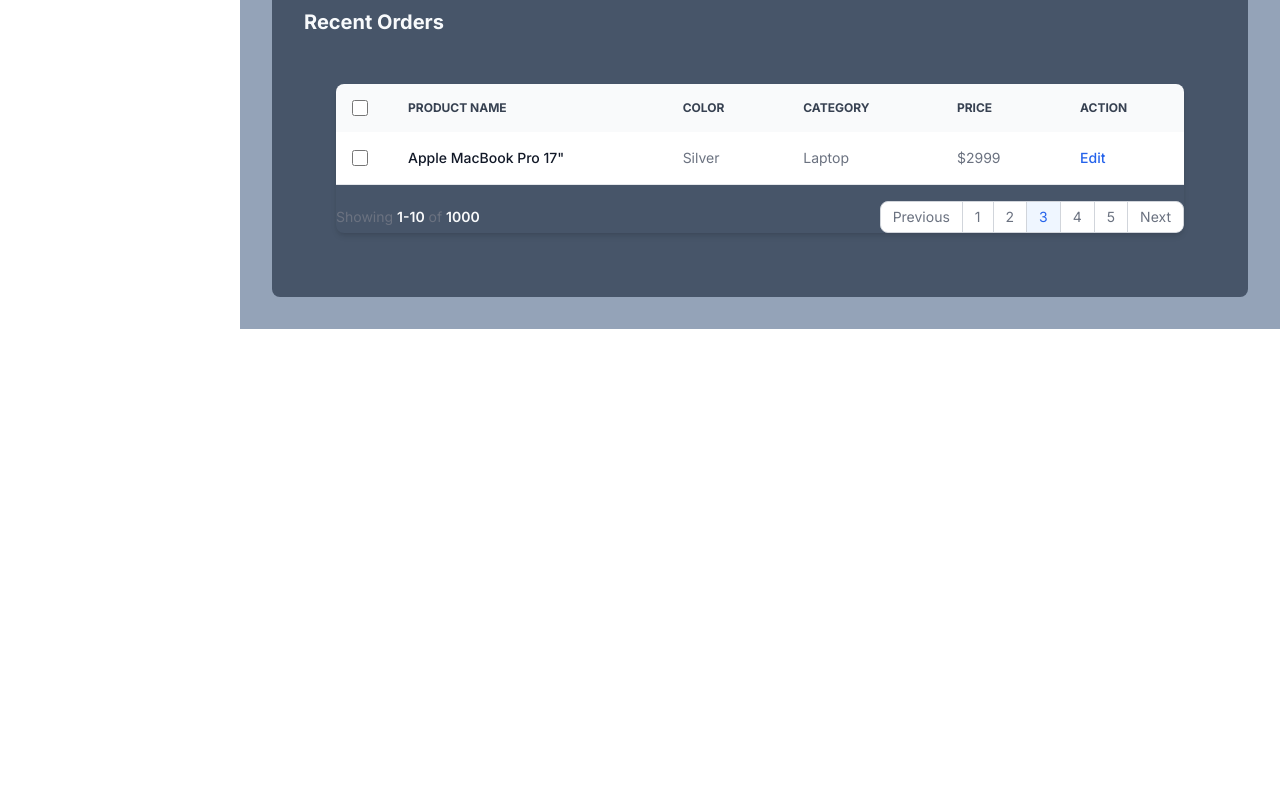
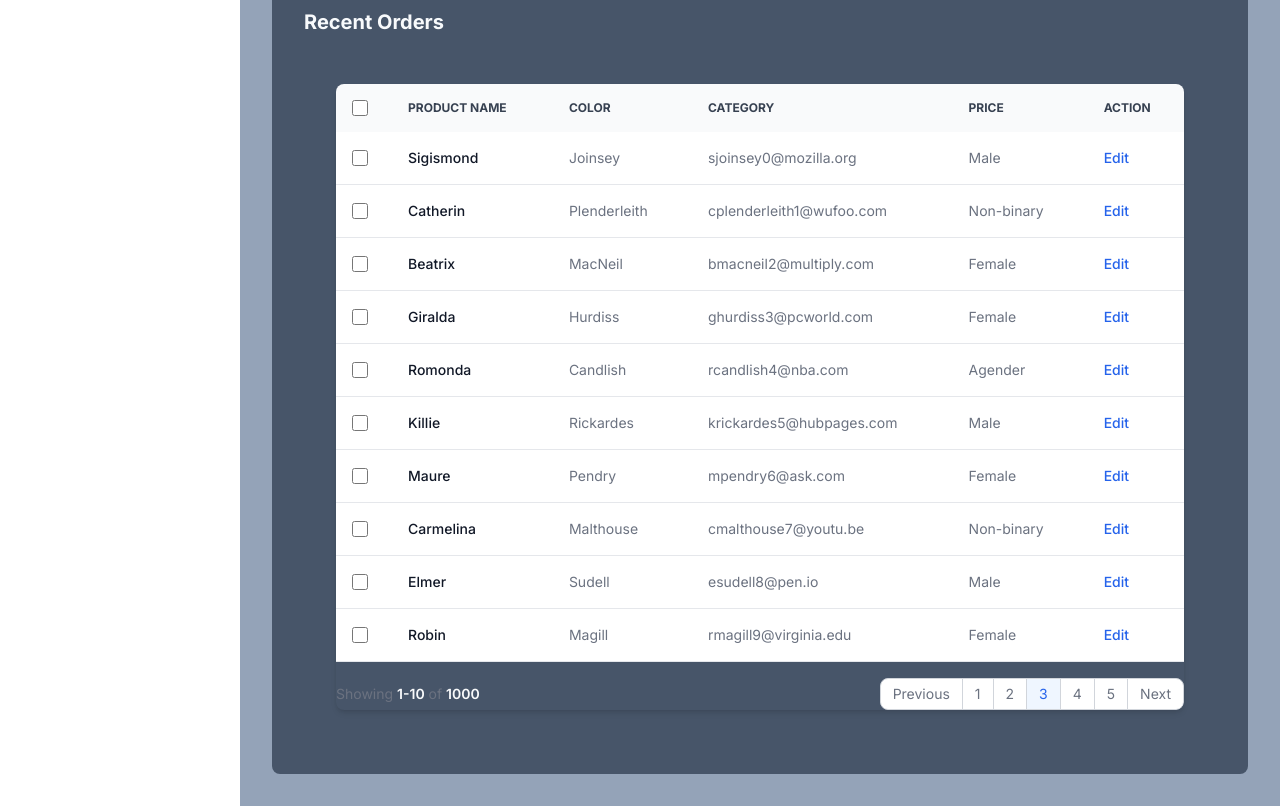
Before and after one commit to skazimhasani/Vendo-Square, a Next.js app: page /dashboard in a window 1280 px wide. Shown: the part 1080-1886 px from the top of the page. Before the commit the page ends 1409 px from the top, so only its background shows below. Built offline with nearby package versions, Linux system fonts and the light colour scheme.

Commit message:
Table Genrate

```diff
--- a/components/backoffice/customdatatable.jsx
+++ b/components/backoffice/customdatatable.jsx
@@ -1,5 +1,5 @@
 import React from 'react'
-
+import data from '@/data.json';
 export default function CustomDataTable() {
   return (
     <div className="bg-slate-600 p-8 rounded-lg">
@@ -34,7 +34,9 @@ export default function CustomDataTable() {
             </tr>
         </thead>
         <tbody>
-            <tr className="bg-white border-b dark:bg-gray-800 dark:border-gray-700 hover:bg-gray-50 dark:hover:bg-gray-600">
+            {data.slice(0,10).map((item,i)=>{
+              return(
+                <tr className="bg-white border-b dark:bg-gray-800 dark:border-gray-700 hover:bg-gray-50 dark:hover:bg-gray-600">
                 <td className="w-4 p-4">
                     <div className="flex items-center">
                         <input id="checkbox-table-search-1" type="checkbox" className="w-4 h-4 text-blue-600 bg-gray-100 border-gray-300 rounded focus:ring-blue-500 dark:focus:ring-blue-600 dark:ring-offset-gray-800 dark:focus:ring-offset-gray-800 focus:ring-2 dark:bg-gray-700 dark:border-gray-600"/>
@@ -42,22 +44,23 @@ export default function CustomDataTable() {
                     </div>
                 </td>
                 <th scope="row" className="px-6 py-4 font-medium text-gray-900 whitespace-nowrap dark:text-white">
-                    Apple MacBook Pro 17"
+                    {item.first_name}
                 </th>
                 <td className="px-6 py-4">
-                    Silver
+                    {item.last_name}
                 </td>
                 <td className="px-6 py-4">
-                    Laptop
+                    {item.email}
                 </td>
                 <td className="px-6 py-4">
-                    $2999
+                    {item.gender}
                 </td>
                 <td className="px-6 py-4">
                     <a href="#" className="font-medium text-blue-600 dark:text-blue-500 hover:underline">Edit</a>
                 </td>
             </tr>
-
+              )
+            })}
         </tbody>
     </table>
     <nav className="flex items-center flex-column flex-wrap md:flex-row justify-between pt-4" aria-label="Table navigation">
```
